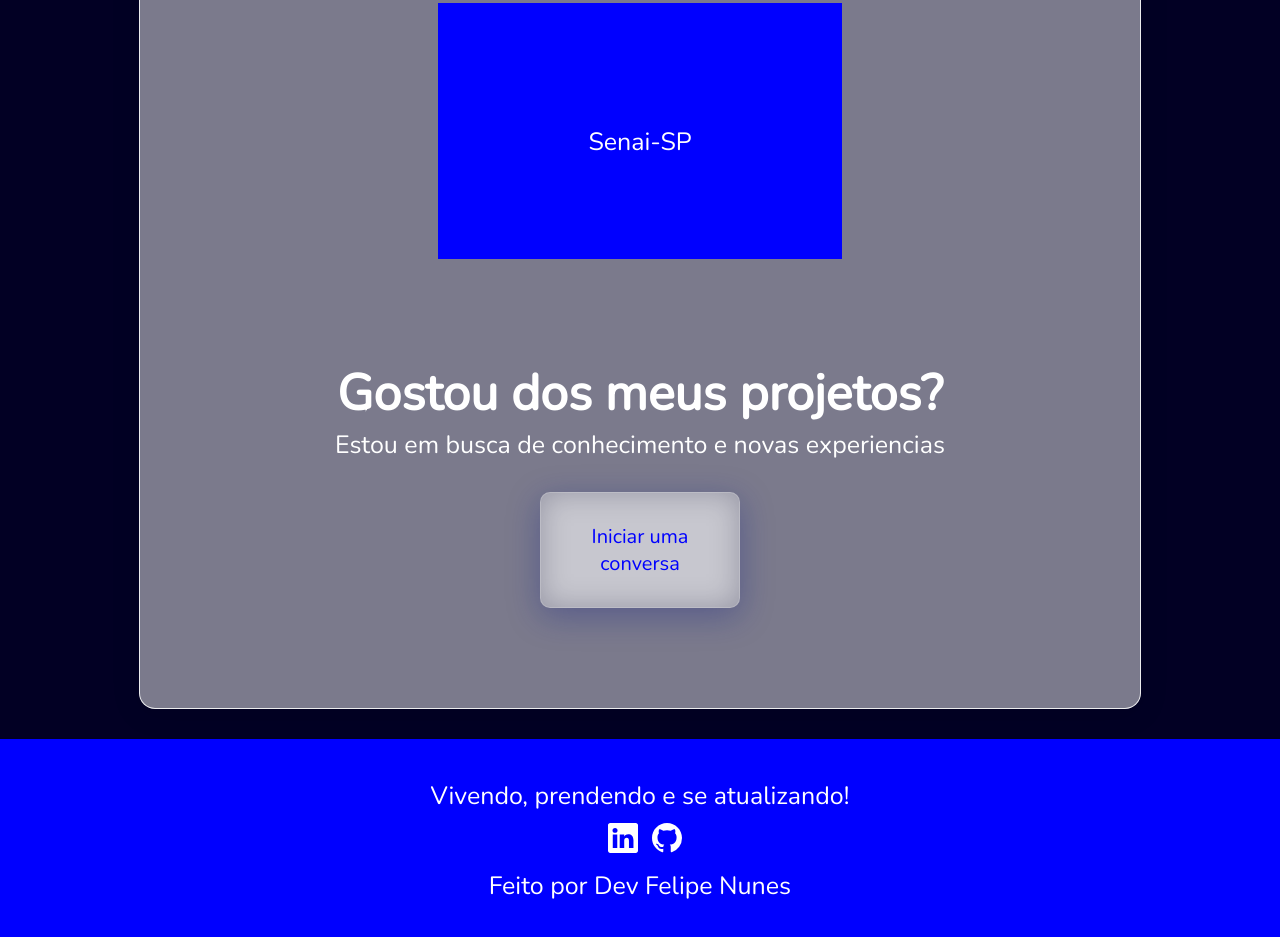
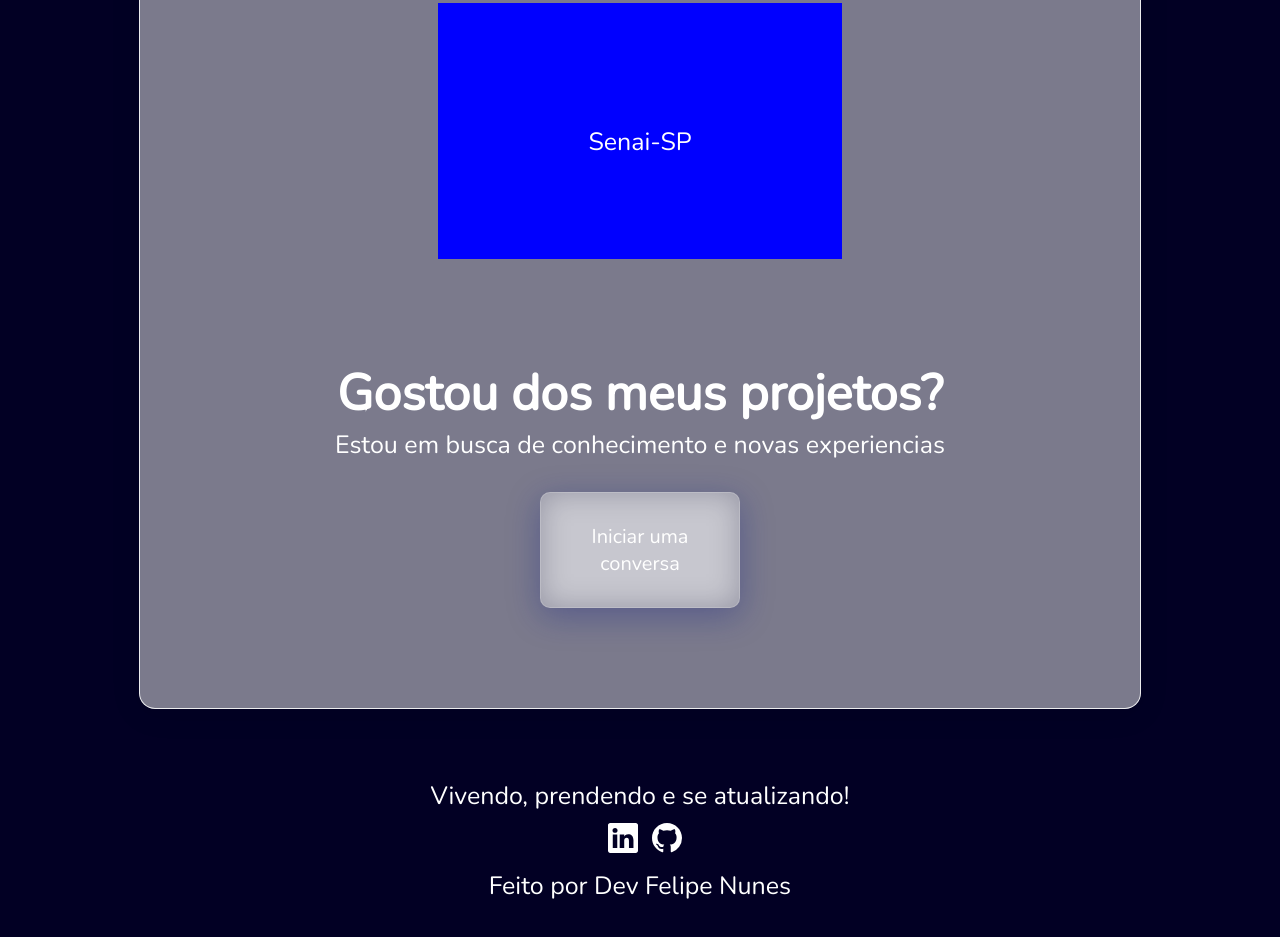
Before and after one commit to devfelipenunes/portfolioJs, a website: page index.html in a window 1280 px wide. Shown: the part 2430-3367 px from the top of the page. Drawn offline with nearby package versions, Linux system fonts and the light colour scheme.

Commit message:
atualizei

```diff
--- a/style.css
+++ b/style.css
@@ -299,13 +299,15 @@ border: 1px solid rgba(255, 255, 255, 0.86);
     border-radius: 10px;
     border: 1px solid rgba( 255, 255, 255, 0.18 );
     cursor: pointer;
-    color: blue;
+    color: white;
 }
 footer{
     padding: 40px;
     display: flex;
     flex-direction: column;
     align-items: center;
+    background-color: #020024;
+
 }
 footer .icons{
     margin: 10px 0 10px 0;
```
